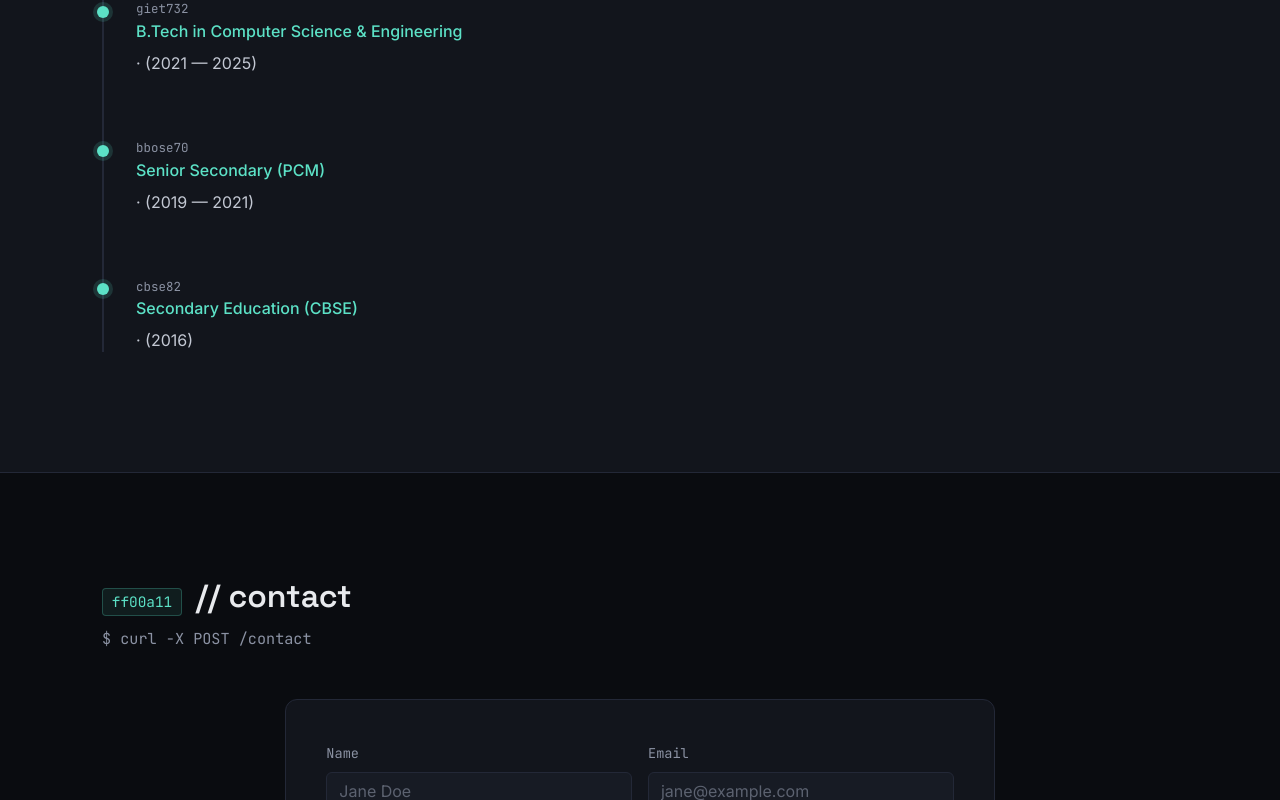
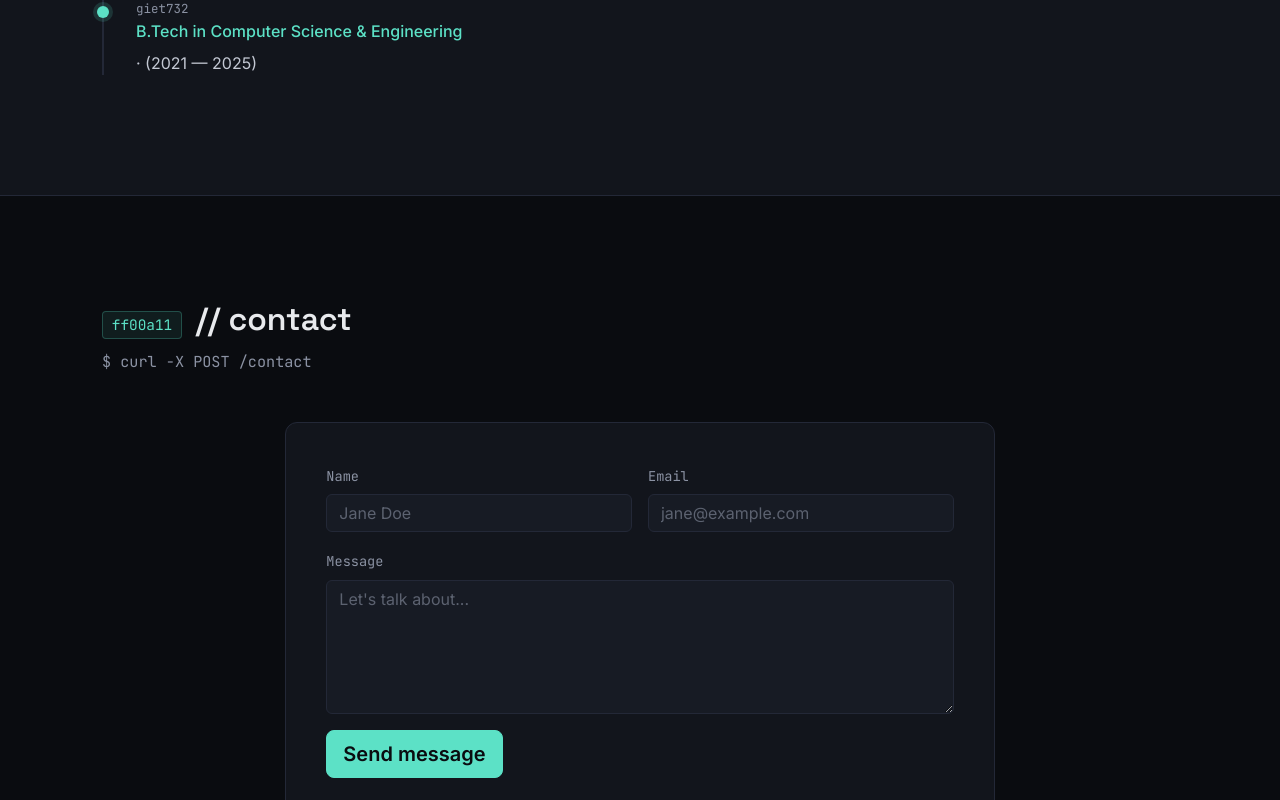
Before and after one commit to sunny-raj-sah/Portfolio, a React (Vite) app: page / in a window 1280 px wide. Shown: the part 4710-5510 px from the top of the page. Built offline with nearby package versions, Linux system fonts and the light colour scheme; no server answers.

Commit message:
update data

```diff
--- a/src/data/portfolioData.js
+++ b/src/data/portfolioData.js
@@ -339,20 +339,20 @@ export const education = [
     detail: "CGPA: 7.32 / 10",
     hash: "giet732",
   },
-  {
-    school: "Bihar Board of Open Schooling & Examination",
-    degree: "Senior Secondary (PCM)",
-    period: "(2019 — 2021)",
-    detail: "Score: 70%",
-    hash: "bbose70",
-  },
-  {
-    school: "Central Board of Secondary Education (CBSE)",
-    degree: "Secondary Education (CBSE)",
-    period: "(2016)",
-    detail: "CGPA: 8.2 / 10",
-    hash: "cbse82",
-  },
+  // {
+  //   school: "Bihar Board of Open Schooling & Examination",
+  //   degree: "Senior Secondary (PCM)",
+  //   period: "(2019 — 2021)",
+  //   detail: "Score: 70%",
+  //   hash: "bbose70",
+  // },
+  // {
+  //   school: "Central Board of Secondary Education (CBSE)",
+  //   degree: "Secondary Education (CBSE)",
+  //   period: "(2016)",
+  //   detail: "CGPA: 8.2 / 10",
+  //   hash: "cbse82",
+  // },
 ];
 
 export const experience = [
```
